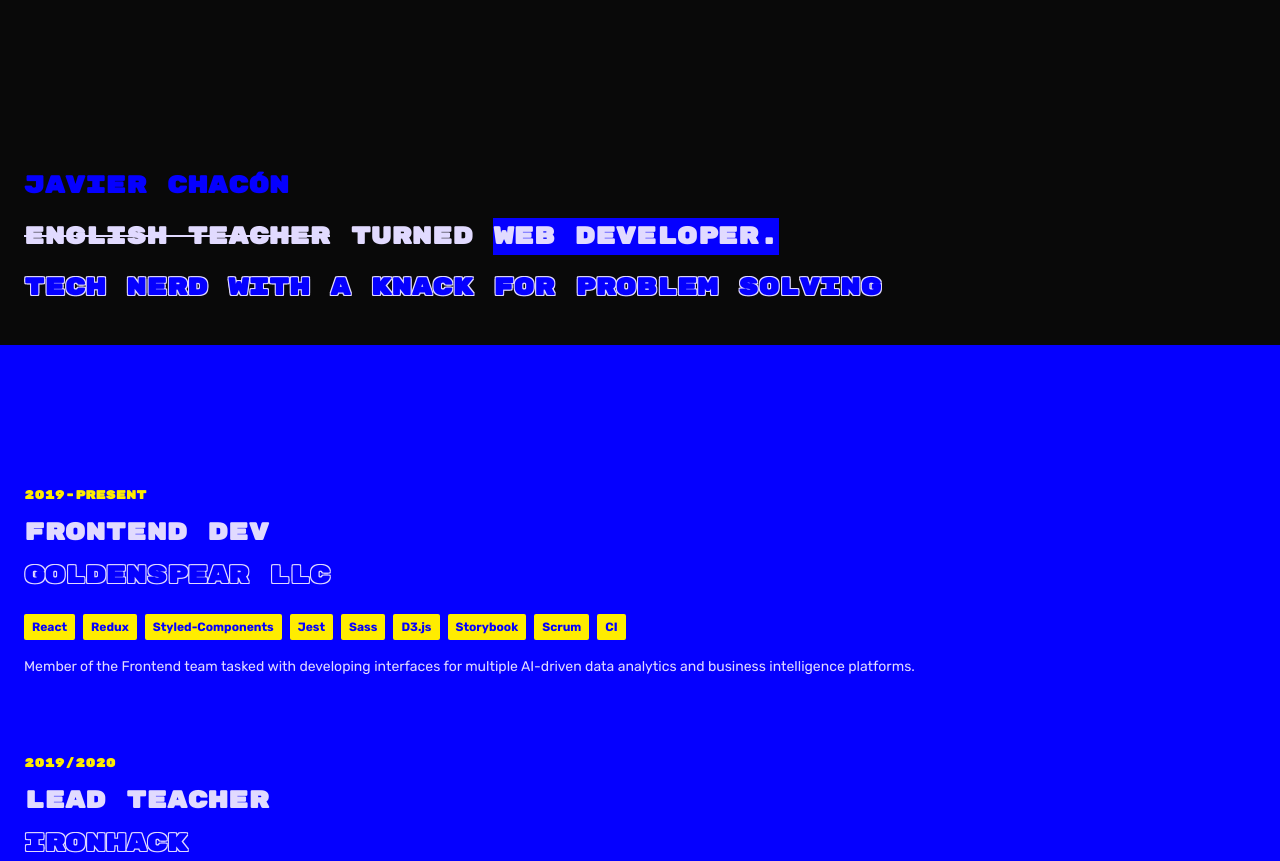
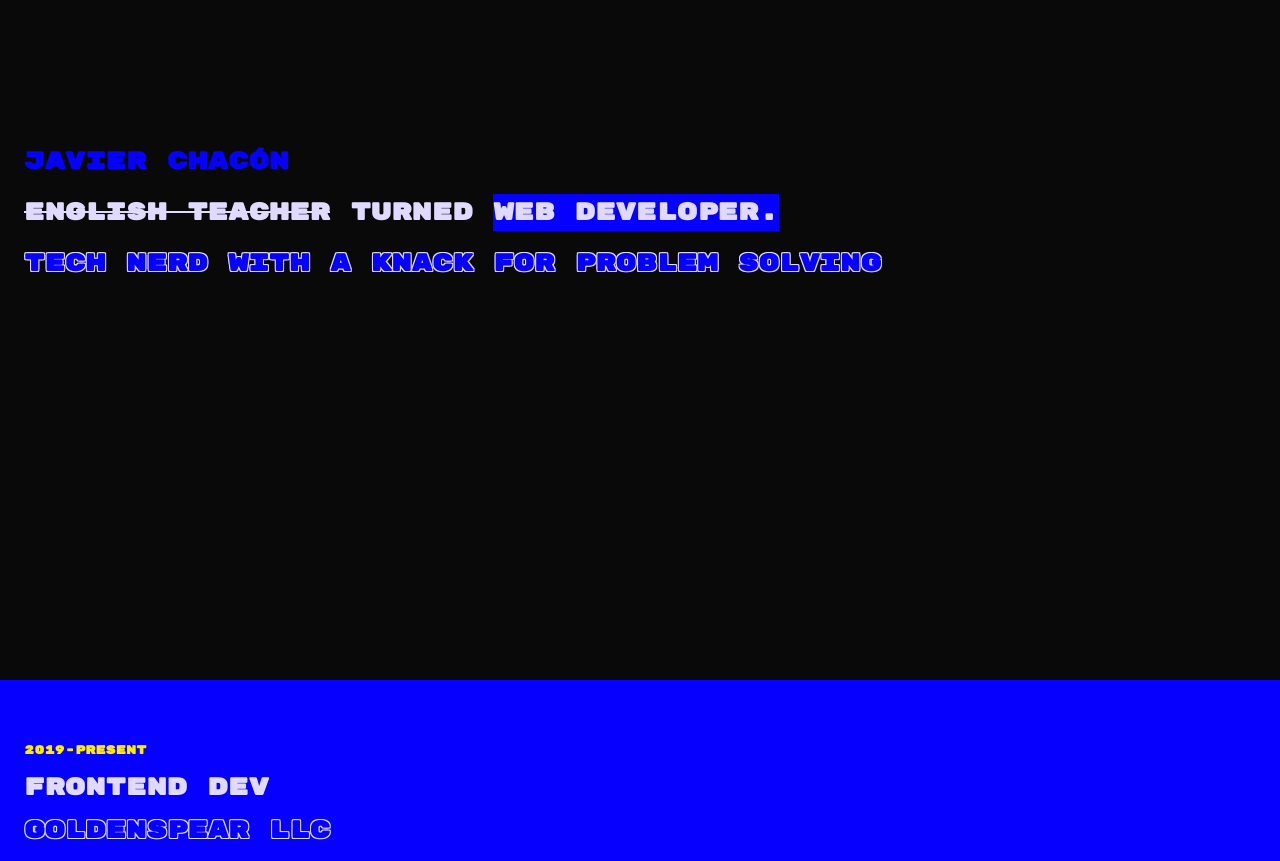
Before and after one commit to jchaconalvarez/jchacon.io, a Gatsby site: page / in a window 1280 px wide. Shown: the top 861 px of the page. Built offline with nearby package versions, Linux system fonts and the light colour scheme; Gatsby itself is replaced by a stand-in of ours.

Commit message:
tweaked hero/main paddings

```diff
--- a/src/components/hero/hero.scss
+++ b/src/components/hero/hero.scss
@@ -1,5 +1,5 @@
 .hero {
-  min-height: calc(100vh - 264px);
+  height: calc(100vh - 264px);
   min-height: -webkit-fill-available;
 
   padding-block-start: 144px;
--- a/src/styles/_base.scss
+++ b/src/styles/_base.scss
@@ -52,13 +52,14 @@
 //////////
 
 .main {
-  padding-block-start: 120px;
+  padding-block-start: var(--s4);
+  padding-block-end: var(--s4);
 
   background: var(--color-background-main);
 }
 
 .container {
-  padding: var(--s1);
+  padding: 0 var(--s1);
 
   & > * + * {
     margin-block-start: 80px;
```
